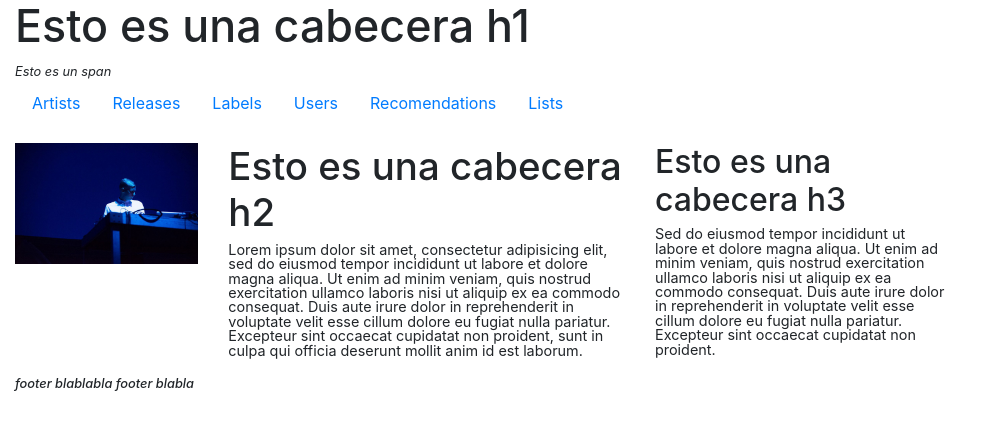
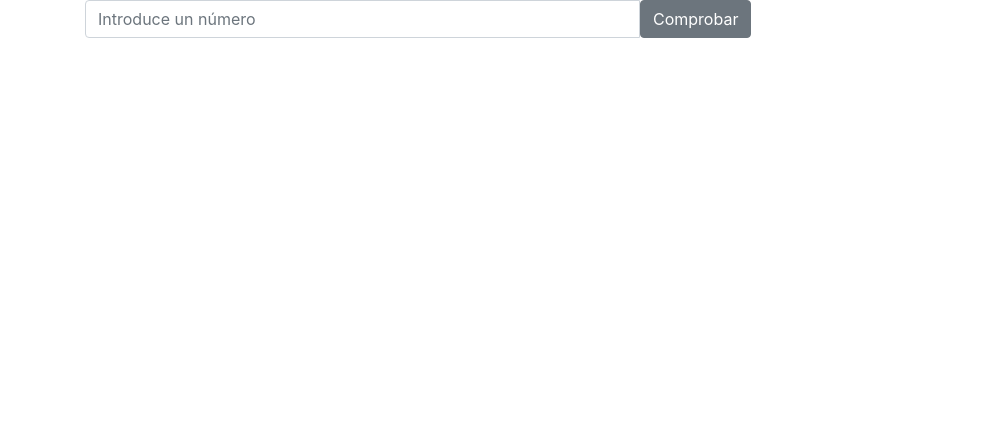
Before and after one commit to damalga/Template-Node-Gulp-Sass-grid-layout-8x12-, a website: page index.html in a window 1280 px wide. Shown: the whole page, without its empty margins (0-991 px from the left). Drawn offline with nearby package versions, Linux system fonts and the light colour scheme.

Commit message:
update files (index.html & js.js)

```diff
--- a/index.html
+++ b/index.html
@@ -11,54 +11,11 @@
     <script src="js/js.js"></script>
   </head>
 
-  <body class="container-fluid">
-    <header class="row">
-      <div class="col-sm-12">
-        <h1>Esto es una cabecera h1</h1>
-        <span>Esto es un span</span>
-      </div>
-    </header>
-
-    <nav class="row">
-      <ul class="navbar">
-        <li class="nav-item">
-          <a class="nav-link" href="#Artists">Artists</a>
-        </li>
-        <li class="nav-item">
-          <a class="nav-link" href="#Releases">Releases</a>
-        </li>
-        <li class="nav-item">
-          <a class="nav-link" href="#Labels">Labels</a>
-        </li>
-        <li class="nav-item">
-          <a class="nav-link" href="#Users">Users</a>
-        </li>
-        <li class="nav-item">
-          <a class="nav-link" href="#Recomendations">Recomendations</a>
-        </li>
-        <li class="nav-item">
-          <a class="nav-link" href="#Lists">Lists</a>
-        </li>
-      </ul>
-    </nav>
-
-    <main class="row">
-      <div class="col-sm-2">
-        <img class="img-fluid" src="img/abdulla-rashim.jpeg">
-      </div>
-      <div class="col-sm-4">
-        <h2>Esto es una cabecera h2</h2>
-        <p>Lorem ipsum dolor sit amet, consectetur adipisicing elit, sed do eiusmod tempor incididunt ut labore et dolore magna aliqua. Ut enim ad minim veniam, quis nostrud exercitation ullamco laboris nisi ut aliquip ex ea commodo consequat. Duis aute irure dolor in reprehenderit in voluptate velit esse cillum dolore eu fugiat nulla pariatur. Excepteur sint occaecat cupidatat non proident, sunt in culpa qui officia deserunt mollit anim id est laborum.</p>
-      </div>
-      <div class="col-sm-3">
-        <h3>Esto es una cabecera h3</h3>
-        <p>Sed do eiusmod tempor incididunt ut labore et dolore magna aliqua. Ut enim ad minim veniam, quis nostrud exercitation ullamco laboris nisi ut aliquip ex ea commodo consequat. Duis aute irure dolor in reprehenderit in voluptate velit esse cillum dolore eu fugiat nulla pariatur. Excepteur sint occaecat cupidatat non proident.</p>
-      </div>
-    </main>
-
-    <footer>
-      <h6>footer blablabla footer blabla</h6>
-    </footer>
+  <body class="container">
+    <div class="input-group">
+      <input id="userNum" class="col-sm-6 form-control" placeholder="Introduce un número" maxlength="3">
+      <button id="compare0" class="btn btn-secondary">Comprobar</button>
+    </div>
   </body>
 
 </html>
```
